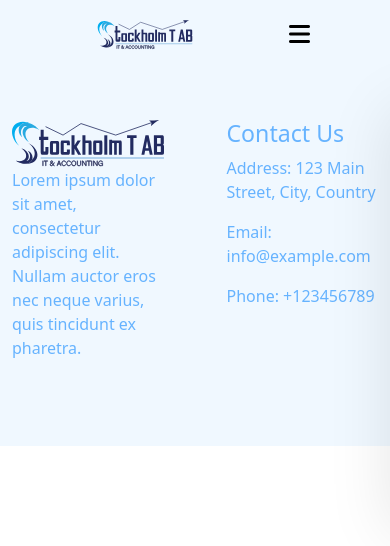
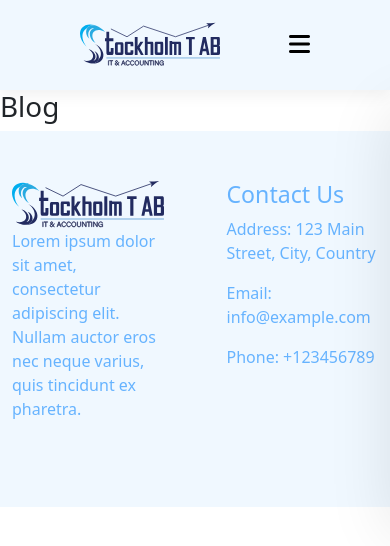
Before and after one commit to Haz7kh/it-economy-app, a React (Create React App) app: page /blog in a window 390 px wide. Shown: the top 546 px of the page. Built offline with nearby package versions, Linux system fonts and the light colour scheme.

Commit message:
added a blog page

```diff
--- a/src/App.js
+++ b/src/App.js
@@ -2,20 +2,20 @@ import { Routes, Route } from "react-router-dom";
 import Home from "./pages/home/Home";
 import About from "./pages/about/About";
 import Contact from "./pages/contact/Contact";
-import Header from "./components/header/Header";
 import Footer from "./components/footer/Footer";
 import Navbar from "./components/navbar/Navbar";
+import Blog from "./pages/blog/Blog";
 
 function App() {
   return (
     <div className="App">
-      {/* <Header /> */}
       <Navbar />
 
       <Routes>
         <Route path="/" element={<Home />} />
-        <Route path="about" element={<About />} />
-        <Route path="contact" element={<Contact />} />
+        <Route path="/about" element={<About />} />
+        <Route path="/contact" element={<Contact />} />
+        <Route path="/blog" element={<Blog />} />
       </Routes>
       <Footer />
     </div>
--- a/src/components/navbar/Navbar.js
+++ b/src/components/navbar/Navbar.js
@@ -24,6 +24,9 @@ const Navbar = () => {
             <a href="/about">About US </a>
           </li>
           <li>
+            <a href="/blog">Blog </a>
+          </li>
+          <li>
             <a href="/contact">Contact </a>
           </li>
         </ul>
--- a/src/components/navbar/navbar.css
+++ b/src/components/navbar/navbar.css
@@ -90,7 +90,7 @@ nav {
   }
 
   .logo {
-    width: 130px;
-    height: 30px;
+    width: 140px;
+    height: 50px;
   }
 }
--- a/src/pages/blog/Blog.js
+++ b/src/pages/blog/Blog.js
@@ -0,0 +1,11 @@
+import React from "react";
+
+const Blog = () => {
+  return (
+    <div>
+      <h1>Blog </h1>
+    </div>
+  );
+};
+
+export default Blog;
```
Also changed, not shown: public/manifest.json.
